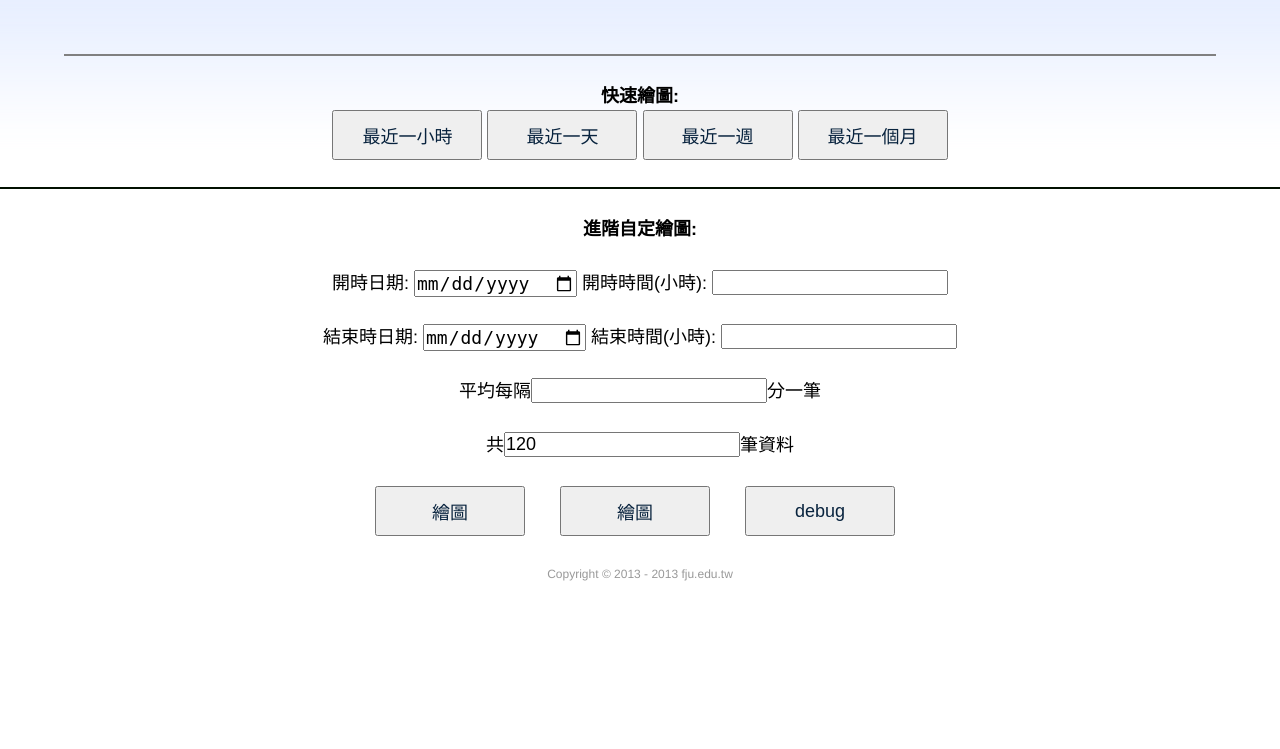
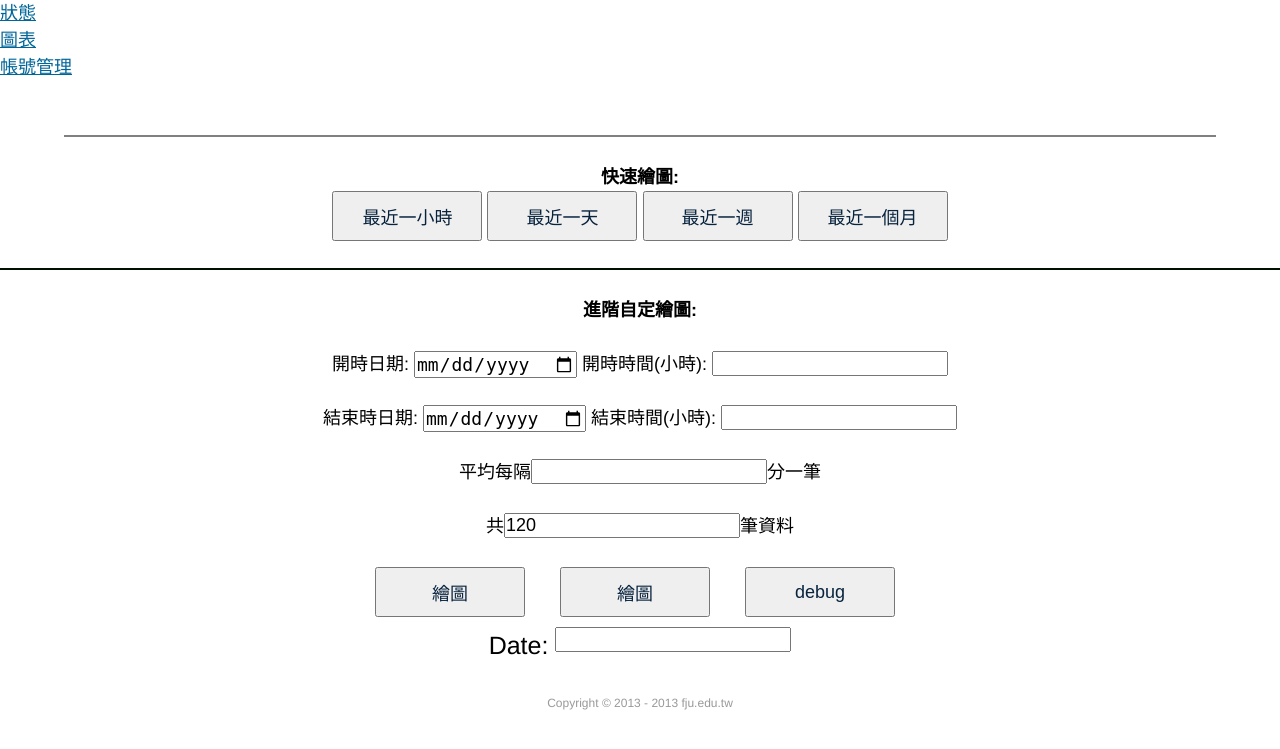
Before and after one commit to robberpen/fju.ee, a PHP site: page /fju_layout.html in a window 1280 px wide. Shown: the top 749 px of the page. Run offline with PHP 8.4, Linux system fonts and the light colour scheme; data that the repository does not hold is empty.

Commit message:
update for new style

```diff
--- a/fju_layout.html
+++ b/fju_layout.html
@@ -3,6 +3,7 @@
 <head>
 	<meta http-equiv="Content-Type" content="text/html; charset=utf-8">
 	<title>智慧型節能空調監控系統</title>
+	<link rel="stylesheet" href="ui/css/ui-lightness/jquery-ui-1.10.3.custom.css" />
 	<link href="flot/examples/examples.css" rel="stylesheet" type="text/css">
 	<!--[if lte IE 8]><script language="javascript" type="text/javascript" src="../../excanvas.min.js"></script><![endif]-->
 	<script language="javascript" type="text/javascript" src="flot/jquery.js"></script>
@@ -14,20 +15,47 @@
 	<script type="text/javascript" src="flot/jshashtable-2.1.js"></script>
 	<script type="text/javascript" src="flot/jquery.numberformatter-1.2.3.min.js"></script>
 	<script type="text/javascript" src="flot/jquery.flot.axislabels.js"></script>
+	<script src="ui/js/jquery-ui-1.10.3.custom.min.js"></script>
 	<script language="javascript" type="text/javascript" src="fju_layout.js"></script>
 	<script type="text/javascript">
 
 
 	</script>
+  <script>
+  $(function() {
+    $( "#datepicker" ).datepicker();
+  });
+  $(function() {
+    $( "#tabs" ).tabs();
+  });
+  </script>
+  </script>
 </head>
 <body onload="topology()">
+
+<div id="tabs">
+  <ul>
+    <li><a href="#tabs-1">狀態</a></li>
+    <li><a href="#tabs-2">圖表</a></li>
+    <li><a href="#tabs-3">帳號管理</a></li>
+  </ul>
+  <div id="tabs-3"><center><table>
+	<tr><td><p>更改帳號: </p></td><td width=200px><p><input type=text name=new_account></p></td><td><p align=center>簡訊</p></td></tr>
+	<tr><td><p>舊密碼: </p></td><td><p><input type=password name=old_pass></p></td><td><p>1. <input type=text name=contact1> </p></td>
+	<tr><td><p>新密碼: </p></td><td><p><input type=password name=new_pass></p></td><td><p>2. <input type=text name=contact1> </p></td>
+	<tr><td><p>E-Mail: </p></td><td><p><input type=text name=email></p></td><td><p>3. <input type=text name=contact1> </p></td>
+	</table>
+	</center>
+  </div>
+
+<div id="tabs-1">
 <br><br>
 <center>
 <div id=paint>
 </div>
 <form method=POST action="fju_mysql_adv.php">
   <div id="tab"> </div>
-<br><h4>快速繪圖:</h4>
+<br><h4>快速繪圖: </h4>
 <input type=button name=quick_hourly value="最近一小時" onclick="quick_hourly_show()">
 <input type=button name=quick_daily value="最近一天" onclick="quick_daily_show()" >
 <input type=button name=quick_weekly value="最近一週" onclick="quick_weekly_show()">
@@ -39,7 +67,7 @@
   <option>weekly</option>
   <option>monthly</option>
 </select> -->
-<h4>進階自定繪圖:</h4><br>
+<h4>進階自定繪圖: </h4><br>
 開時日期: <input type="date" name=start_date>
 開時時間(小時): <input type=text name=start_hour><br><br>
 結束時日期: <input type="date" name=end_date>
@@ -49,9 +77,11 @@
 &nbsp;&nbsp;<input type="button" onclick="redraw()" value="繪圖" id="query">&nbsp;&nbsp;&nbsp;&nbsp;
 &nbsp;&nbsp;<input type="button" onclick="next_page()" value="繪圖" id="query">&nbsp;&nbsp;&nbsp;&nbsp;
 &nbsp;&nbsp;<input type="button" onclick="debug_post_php()" value="debug" id="devel_debug">&nbsp;&nbsp;&nbsp;&nbsp;
+<p>Date: <input type="text" id="datepicker" /></p>
 </form>
 </center>
-
+</div> <!-- tabl-1 -->
+</div> <!-- tabs -->
 	<div id="footer">
 		Copyright &copy; 2013 - 2013 fju.edu.tw
 	</div>
--- a/fju_layout.js
+++ b/fju_layout.js
@@ -57,6 +57,7 @@
  * 4. Process hover event for popon the date info of current mouse position
  */
 function __redraw(__serialize) {
+    //$("#tabs-2").tabs("enable", 1);
     $.ajax({
         url: "fju_mysql_adv.php",
         type: "POST",
@@ -118,11 +119,16 @@
                     label: item.TreeID + "-" + item.LeafID + " " + item.start,
                     color: "#033",
                     points: {
+                        fillColor: "#033",
                         show: true
-                    },
+                    }
                 }, {
                     data: error,
-                    color: "#ff0000"
+                    color: "#ff0000",
+                    points: {
+                        fillColor: "#ff0000",
+                        show: true
+                    }
                 }], {
                     series: {
                         bars: {
@@ -176,6 +182,7 @@
         }
     });
     //setInterval(redraw, document.getElementsByName("peroid")[0].value * 60000);
+    //$( ".s" ).tabs( "enable" );
 }
 var previousPoint = null,
     previousLabel = null;
@@ -200,8 +207,8 @@
                 var color = item.series.color;
 
                 showTooltip(item.pageX, item.pageY, color,
-                    "<strong>" + item.series.label + "<br>" +
-                    (date.getMonth() + 1) + "/" + date.getDate() + " " + date.getHours() + ":" + date.getUTCMinutes() +
+                    "<strong>" +
+                    (date.getMonth() + 1) + "/" + date.getDate() + " " + date.getUTCHours() + ":" + date.getUTCMinutes() +
                     " :" + y + " 度</strong>");
             }
         } else {
@@ -269,13 +276,14 @@
                 $.each(item[1], function(i, val) {
                     /* which type with icon */
                     if (val.Type == 'temperature')
-                        icon = '<img src=images/icon_tempSensor_60px.png width=30px height=30px></img>';
+                        icon = val.Status == 'regular' ? '<img src=images/icon_tempSensor_60px_green.png width=30px height=30px></img>':'<img src=images/icon_tempSensor_60px_red.png width=30px height=30px></img>';
                     else if (val.Type == 'watt')
-                        icon = "<img src=images/icon_powerModule_60px.png width=30px height=30px></img>";
+                        icon = val.Status == 'regular' ? '<img src= images/icon_powerModule_60px_green.png width=30px height=30px></img>':'<img src= images/icon_powerModule_60px_red.png width=30px height=30px></img>';
                     else if (val.Type == 'root')
                         icon = "<img src=images/icon_computer_60px.png width=30px height=30px ></img>";
                     else
-                        icon = val.Type;
+                        icon = val.Status == 'regular' ? '<img src=images/icon_tempSensor_60px_green.png width=30px height=30px></img>':'<img src=images/icon_tempSensor_60px_red.png width=30px height=30px></img>';
+                        //icon = val.Type;
 
                     /* status with icon */
                     if (val.Status == 'regular')
@@ -283,7 +291,7 @@
                     else
                         st_icon = "<img src=images/120px-Red_Light_Icon.svg.png width=30px height=30px ></img>";
 
-                    layout += "<td><input type=checkbox name=\"draw[]\" value=" + val.TreeID + "-" + val.LeafID + "-" + val.Type + ">" + val.LeafID + " " + icon + ": " + val.LeafDescription + ":<font color=green size=5px> " + val.Data + "</font><br><center>" + st_icon + "</center></td>";
+                    layout += "<td><input type=checkbox name=\"draw[]\" value=" + val.TreeID + "-" + val.LeafID + "-" + val.Type + ">" + val.LeafID + icon + ": " + val.LeafDescription + ":<font color=" + (val.Status == 'regular' ?'green':'red') + " size=5px>" + val.Data + "</font><br><center>" + "</center></td>";
                     //document.getElementById('debug').innerHTML += "->key: " +  i  + "|" + val.TreeID + "|LeafID: " + val.LeafID + "</br>";
                 });
                 layout += "</tr>";
--- a/flot/examples/examples.css
+++ b/flot/examples/examples.css
@@ -1,8 +1,11 @@
 * {	padding: 0; margin: 0; vertical-align: top; }
 
 body {
-	background: url(background.png) repeat-x;
+	//background: url(background.png) repeat-x;
+	//font: 18px/1.5em "proxima-nova", Helvetica, Arial, sans-serif;
+	//font-family: DFKai-sb, Helvetica, Arial, sans-serif;
 	font: 18px/1.5em "proxima-nova", Helvetica, Arial, sans-serif;
+	font-family: Helvetica, DFKai-sb, Arial, sans-serif;
 }
 
 a {	color: #069; }
@@ -21,6 +24,7 @@
 
 p {
 	margin-top: 10px;
+	font: 25px/1.5em  標楷體, Helvetica, Arial, sans-serif;
 }
 
 button {
```
Also changed, not shown: index.html (+5 -5 lines), images/fju.jpg (added), images/fu-jen.jpg (added), images/g1.jpg (added), images/icon_powerModule_60px_green.png (added), images/icon_powerModule_60px_red.png (added), images/icon_tempSensor_60px_green.png (added), images/icon_tempSensor_60px_red.png (added), 1 other file.
